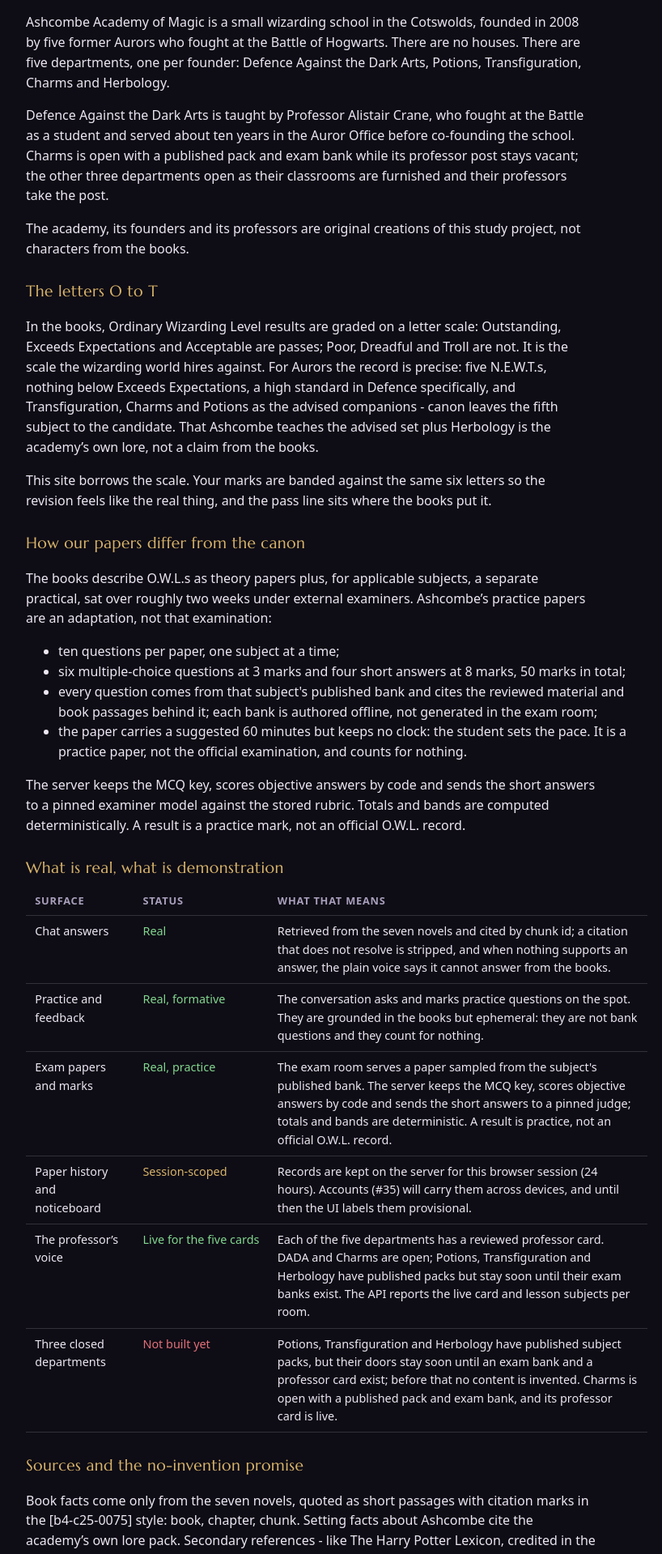
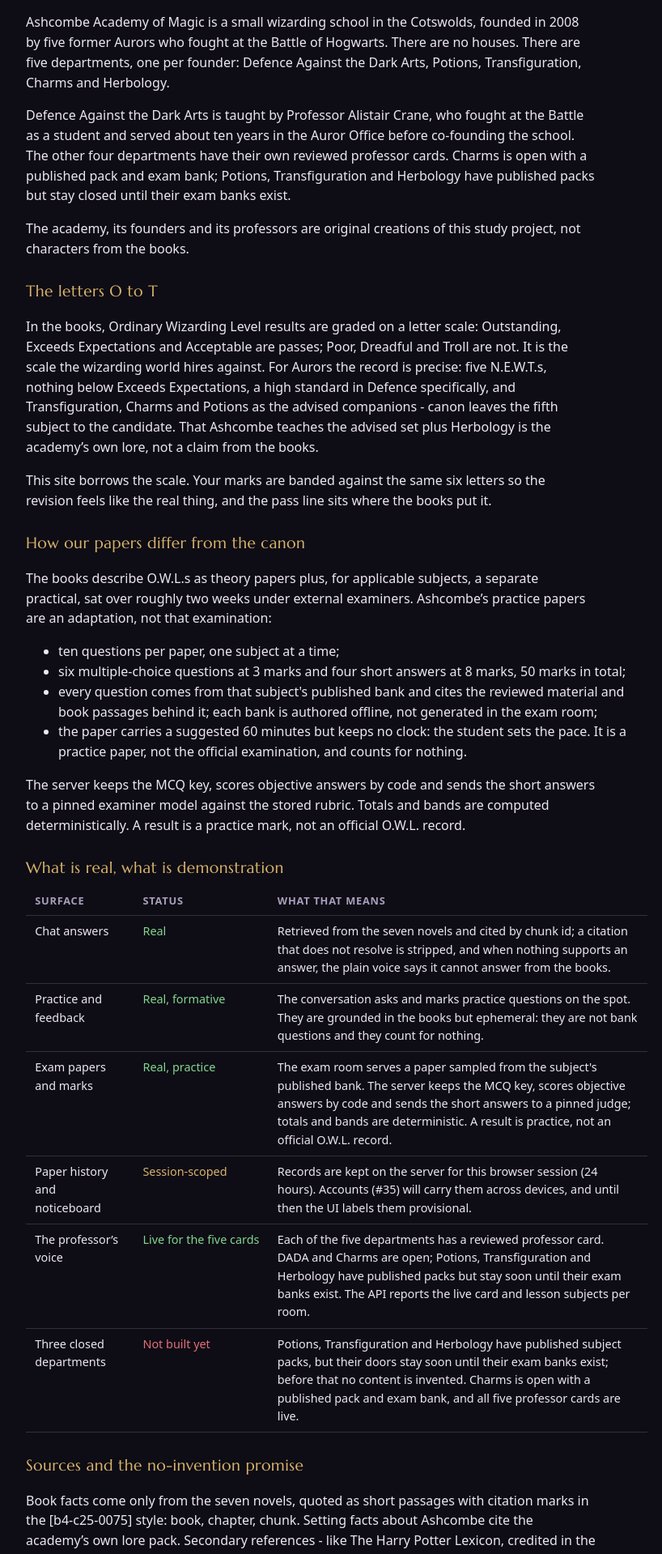
Before and after one commit to monitus2022/owl-online, a React (Vite) app in the folder web/: page /about in a window 1280 px wide. Shown: the part 180-2099 px from the top of the page at 81% size, without its empty margins (176-994 px from the left). Built offline with nearby package versions, Linux system fonts and the light colour scheme.

Commit message:
docs(web): align the room copy with the five live professor cards (#128)
Update the About page and web README so Charms is described as open with a live card, and the other three rooms as waiting only on their exam banks.

```diff
--- a/web/src/pages/AboutPage.tsx
+++ b/web/src/pages/AboutPage.tsx
@@ -29,10 +29,11 @@ export function AboutPage() {
         <p>
           Defence Against the Dark Arts is taught by Professor Alistair
           Crane, who fought at the Battle as a student and served about ten
-          years in the Auror Office before co-founding the school. Charms is
-          open with a published pack and exam bank while its professor post
-          stays vacant; the other three departments open as their classrooms
-          are furnished and their professors take the post.
+          years in the Auror Office before co-founding the school. The other
+          four departments have their own reviewed professor cards. Charms is
+          open with a published pack and exam bank; Potions, Transfiguration
+          and Herbology have published packs but stay closed until their exam
+          banks exist.
         </p>
         <p>
           The academy, its founders and its professors are original
@@ -161,10 +162,10 @@ export function AboutPage() {
               <td className="truth-not">Not built yet</td>
               <td>
                 Potions, Transfiguration and Herbology have published subject
-                packs, but their doors stay soon until an exam bank and a
-                professor card exist; before that no content is invented.
-                Charms is open with a published pack and exam bank, and its
-                professor card is live.
+                packs, but their doors stay soon until their exam banks exist;
+                before that no content is invented. Charms is open with a
+                published pack and exam bank, and all five professor cards are
+                live.
               </td>
             </tr>
           </tbody>
```
Also changed, not shown: 1 other file (tests, documents, lock files or other folders).
